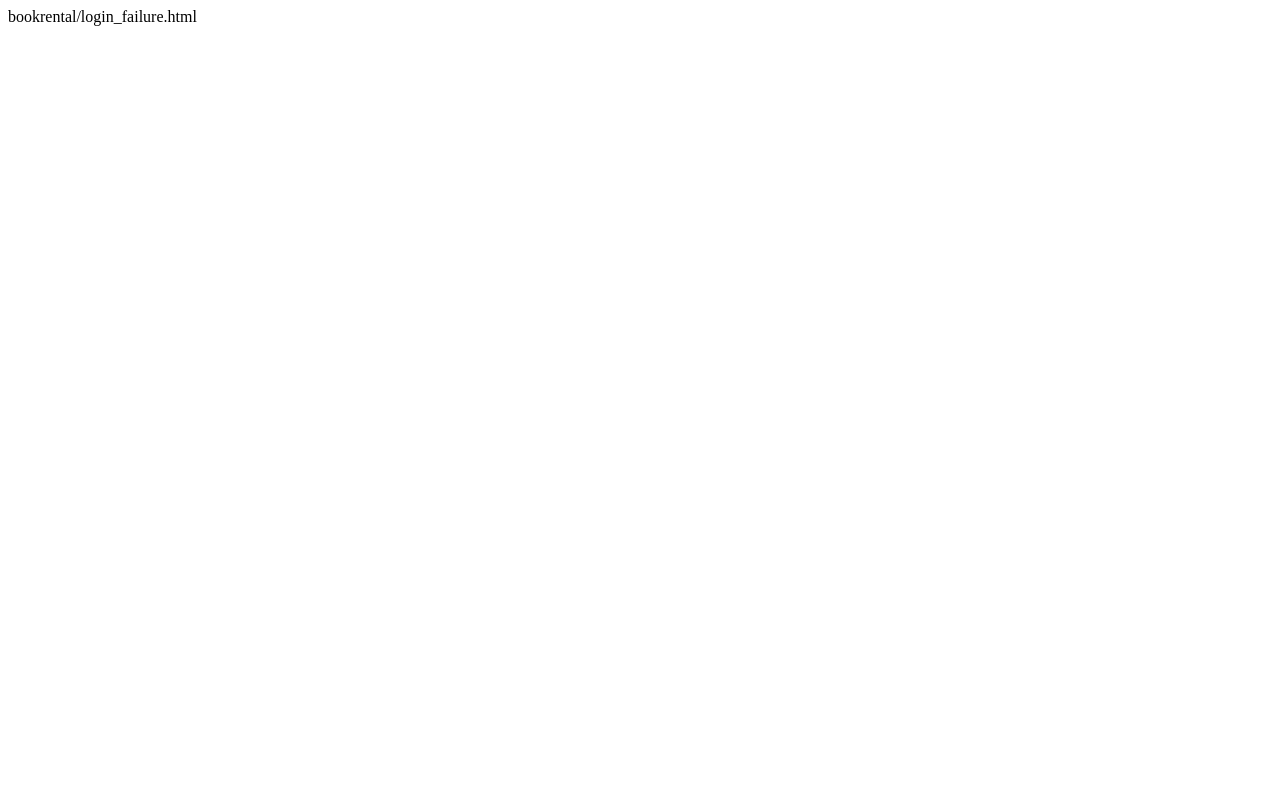
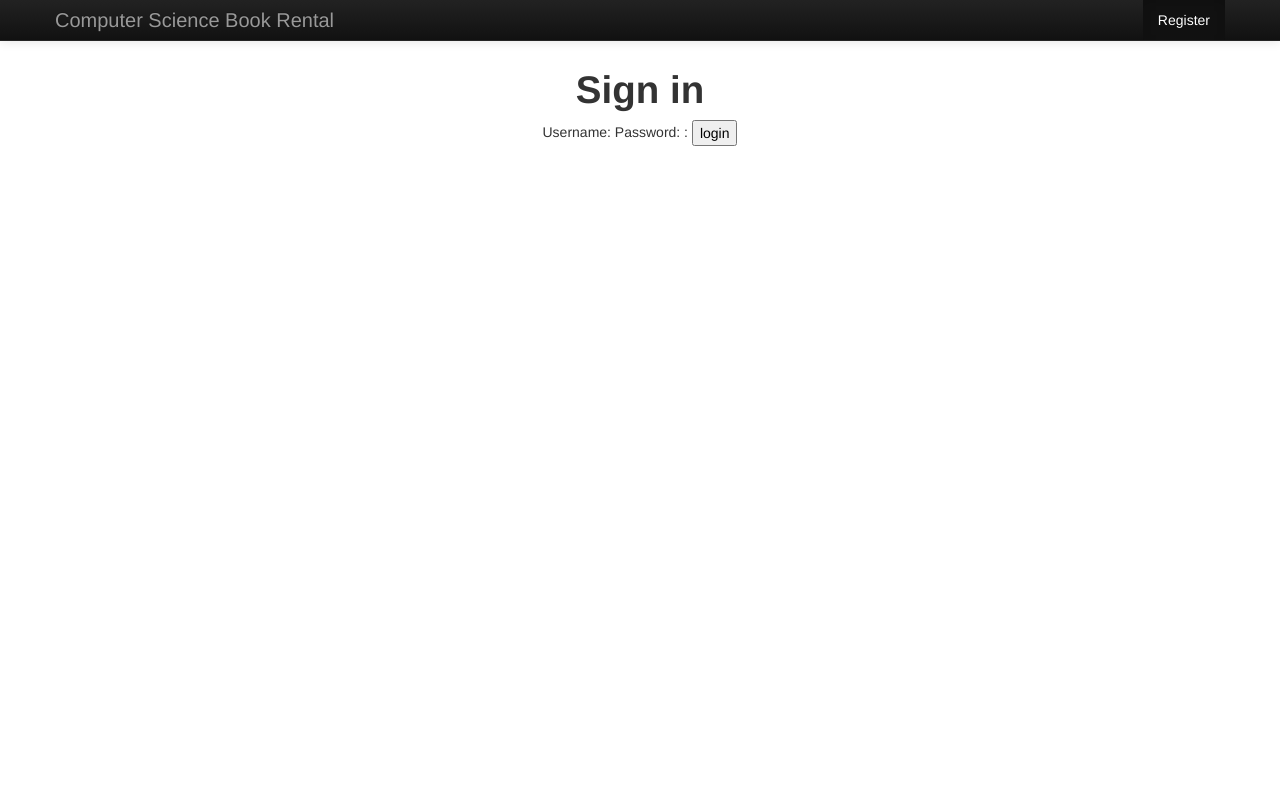
Before and after one commit to AHaymanDev/CS453DjangoProj, a Django app: page / in a window 1280 px wide. Before the commit the page is almost empty. Run offline with Django 3.2, Linux system fonts and the light colour scheme; some libraries are stand-ins or nearby versions.

Commit message:
Editing Login and Failed Login. Changing a lot here!

```diff
--- a/bookrental/urls.py
+++ b/bookrental/urls.py
@@ -5,7 +5,7 @@ from django.conf.urls.static import static
 from bookrental import views
 
 urlpatterns = patterns('',
-     url(r'^$', 'bookrental.views.loginfunc', name=u"loginfunc"), # first webpage
+     url(r'^$', 'bookrental.views.login_page', name=u"login_page"), # first webpage
      url(r'^book/$', 'bookrental.views.book', name=u"book"),
      url(r'^checkout/$', 'bookrental.views.checkout', name=u"checkout"),
      url(r'^info/$', 'bookrental.views.info', name=u"info"),
--- a/bookrental/views.py
+++ b/bookrental/views.py
@@ -23,20 +23,20 @@ def checkout(request):
 def info(request):
     return render_to_response('bookrental/InfoPage.html')
 
+# TODO: just added to redirect the login url
+def login_page(request):
+    return render_to_response('bookrental/Login.html')
+
 # TODO: doesn't work, currently
 def loginfunc(request):
-    if request.POST:
-        username = request.POST.get('username')
-        password = request.POST.get('password')
-
-        user = authenticate(username=username, password=password)
-        if user is not None:
-            login(request, user)
-            return HttpResponse('bookrental/category.html')
+    username = request.POST.get('username')
+    password = request.POST.get('password')
+    user = authenticate(username=username, password=password)
+    if user is not None:
+        login(request, user)
+        return HttpResponseRedirect('bookrental/category.html')
     else:
-        return HttpResponse('bookrental/login_failure.html')
-
-    return render_to_response('bookrental/Login.html')
+        return HttpResponseRedirect('bookrental/login_failure.html')
 
 
 def return_confirm(request):
--- a/templates/bookrental/Login.html
+++ b/templates/bookrental/Login.html
@@ -45,7 +45,7 @@
 
       <center><h1><strong>Sign in</strong></h1></center>
 
-      <form method="post" action="{% url 'django.contrib.auth.views.login' %}" align="middle">
+      <form method="post" action="{% url 'bookrental.views.loginfunc' %}" align="middle">
       {% csrf_token %}
       Username: {{ form.username }}<!-- <input type="text" name="username" value=""><br> -->
       Password: {{ form.password }}<!--<input type="text" name="password" value=""><br>-->:
```
